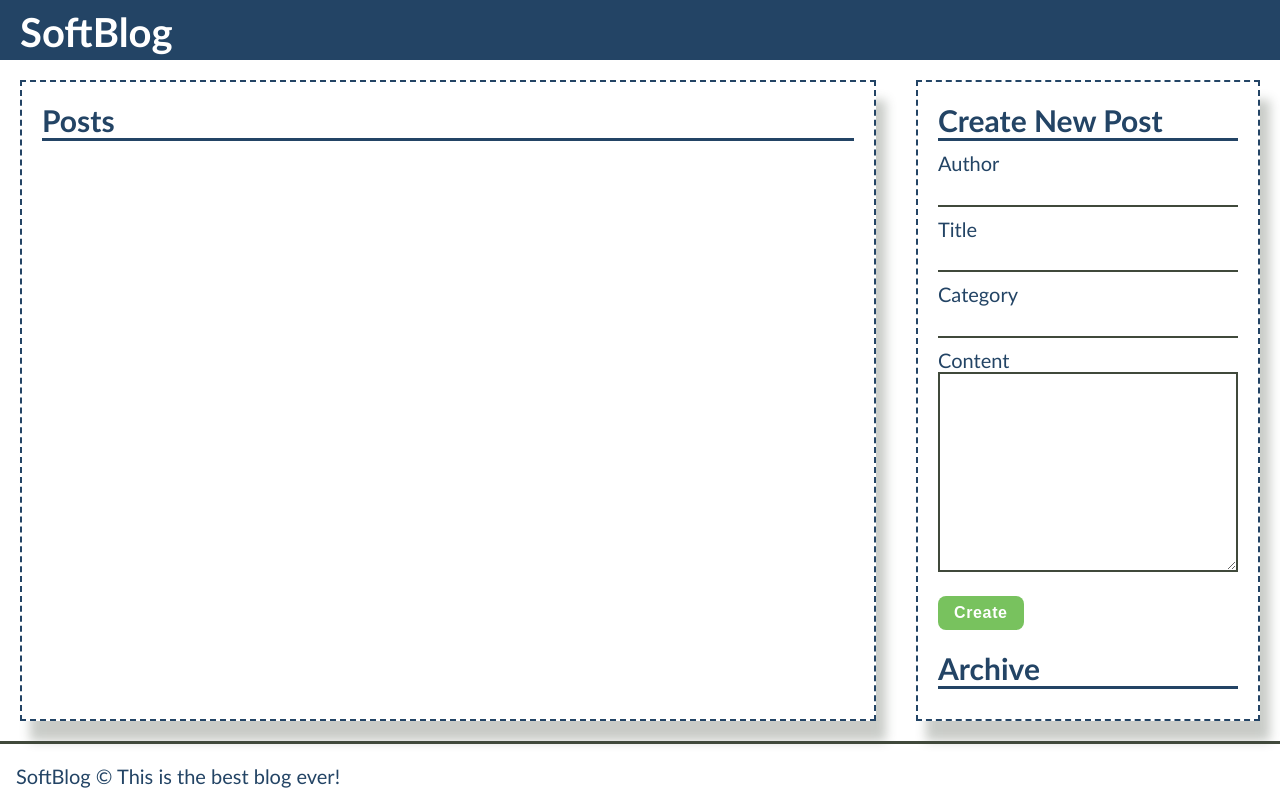
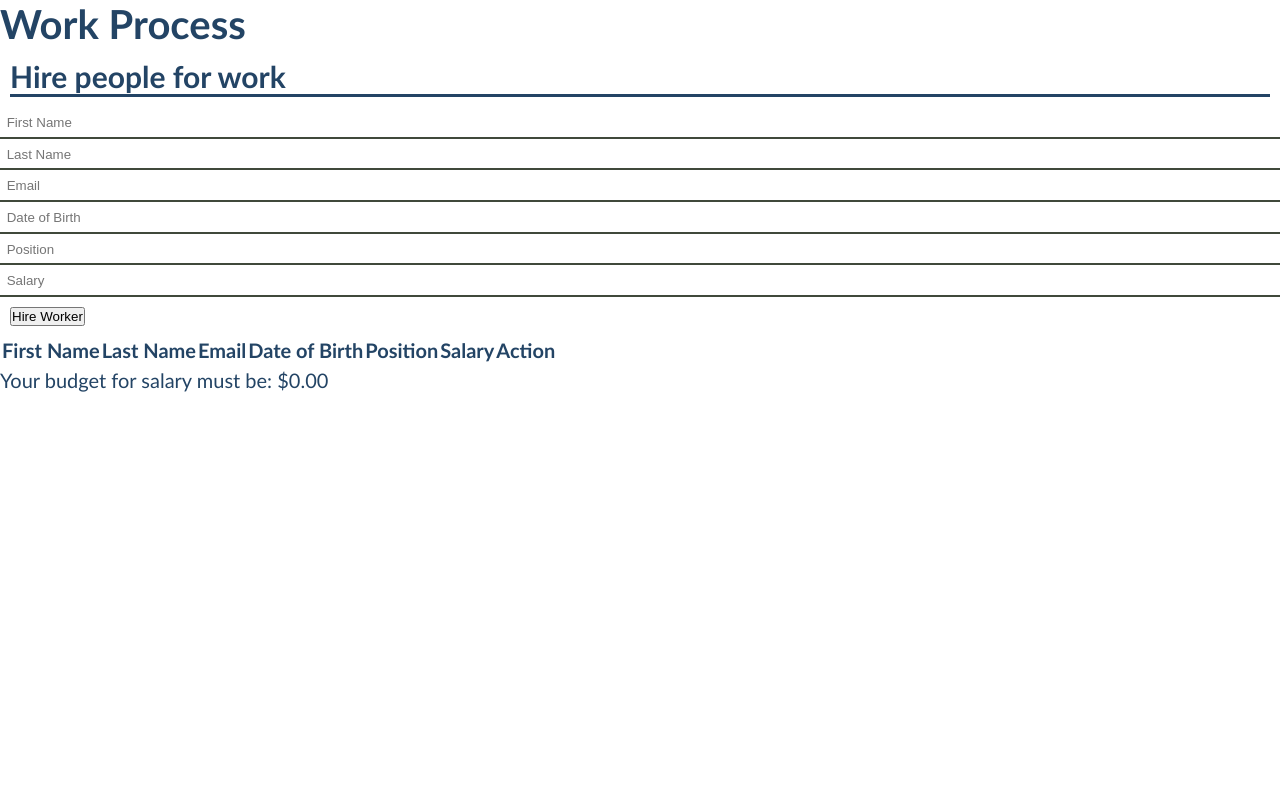
Before and after one commit to Boyan253/SOFTUNI-JS-ADVANCED, a website: page Advanced/Exam prep/index.html in a window 1280 px wide. Drawn offline with Linux system fonts and the light colour scheme.

Commit message:
Add files via upload

```diff
--- a/Advanced/Exam prep/index.html
+++ b/Advanced/Exam prep/index.html
@@ -2,63 +2,78 @@
 <html lang="en">
 
 <head>
-  <meta charset="UTF-8">
-  <meta name="viewport" content="width=device-width, initial-scale=1.0">
-  <meta http-equiv="X-UA-Compatible" content="ie=edge">
-  <link rel="stylesheet" href="./style.css">
-  <title>Document</title>
+    <meta charset="UTF-8">
+    <link rel="stylesheet" href="./style.css">
+    <title>Work Process</title>
 </head>
 
 <body>
-  <div class="site">
-    <header>
-      <h1>SoftBlog</h1>
-      <section>
-      </section>
-    </header>
-    <div class="site-content">
-      <main>
-        <section>
-          <h2>Posts</h2>
-        </section>
-      </main>
-      <aside>
-        <section>
-          <h2>Create New Post</h2>
-          <form>
-            <p>
-              <label for="creator">Author</label>
-              <input type="text" id="creator">
-            </p>
-            <p>
-              <label for="title">Title</label>
-              <input type="text" id="title">
-            </p>
-            <p>
-              <label for="category">Category</label>
-              <input type="text" id="category">
-            </p>
-            <p>
-              <label for="content">Content</label>
-              <textarea name="content" id="content"></textarea>
-            </p>
-            <button class="btn create">Create</button>
-          </form>
-        </section>
-        <section class="archive-section">
-          <h2>Archive</h2>
-          <ol></ol>
-        </section>
-      </aside>
-    </div>
-    <footer>
-      <p>SoftBlog &copy; This is the best blog ever!</p>
-    </footer>
-  </div>
+    <h1>Work Process</h1>
+
+    <section id="hireForm">
+        <div class="form">
+            <div id="signup">
+                <h2>Hire people for work</h2>
+                <form>
+                    <div class="top-row">
+                        <div class="fname">
+                            <label></label>
+                            <input id="fname" type="text" placeholder="First Name">
+                        </div>
+                        <div class="lname">
+                            <label></label>
+                            <input id="lname" type="text" placeholder="Last Name">
+                        </div>
+                    </div>
+                    <div class="email">
+                        <label></label>
+                        <input id="email" type="email" placeholder="Email">
+                    </div>
+                    <div class="birth">
+                        <label></label>
+                        <input id="birth" type="text" placeholder="Date of Birth">
+                    </div>
+                    <div class="position">
+                        <label></label>
+                        <input id="position" type="text" placeholder="Position">
+                    </div>
+                    <div class="salary">
+                        <label></label>
+                        <input id="salary" type="number" placeholder="Salary">
+                    </div>
+                    <button id="add-worker" type="submit" class="button button-block">Hire Worker</button>
+                </form>
+            </div>
+    </section>
+
+    <section id="table">
+        <div class="tbl-header">
+            <table>
+                <thead>
+                    <tr>
+                        <th>First Name</th>
+                        <th>Last Name</th>
+                        <th>Email</th>
+                        <th>Date of Birth</th>
+                        <th>Position</th>
+                        <th>Salary</th>
+                        <th>Action</th>
+                    </tr>
+                </thead>
+            </table>
+        </div>
+
+        <div class="tbl-content">
+            <table>
+                <tbody id="tbody">
+
+                </tbody>
+            </table>
+        </div>
+        <p id='message'>Your budget for salary must be: $<span id="sum">0.00</span></p>
+    </section>
+
+    <script src="./app.js"></script>
 </body>
-<script src="app.js"></script>
-<script>
-  document.onload = solve();
-</script>
 
 </html>
```
